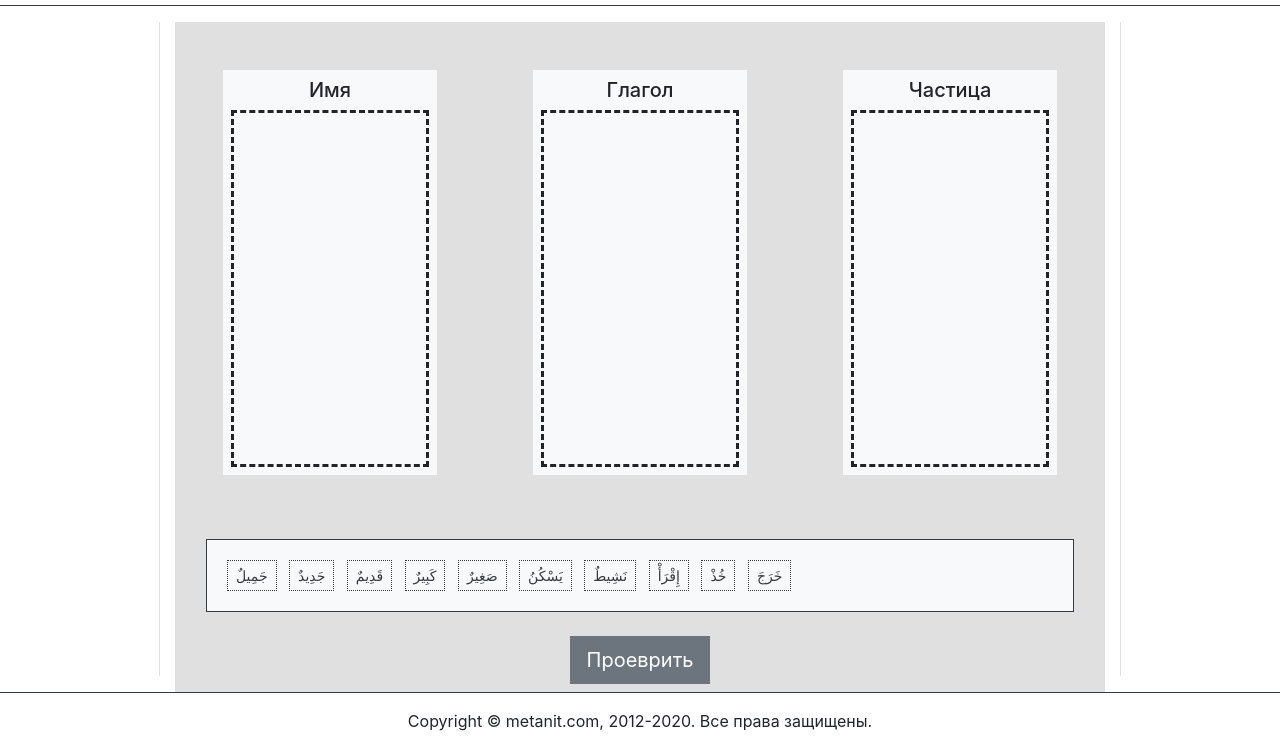
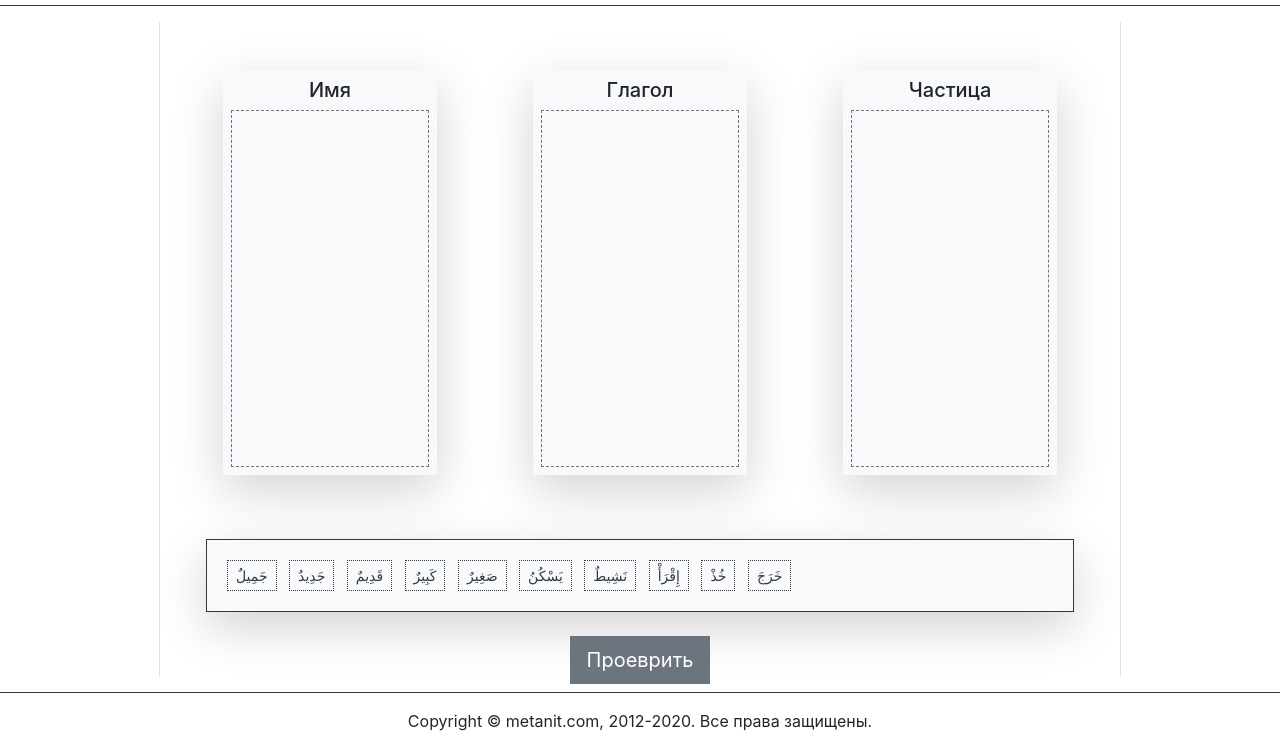
Before and after one commit to altamir95/altamidwedr95.github.io, a plain HTML site: page index.html in a window 1280 px wide. Shown: the part 51-800 px from the top of the page. Drawn offline with nearby package versions, Linux system fonts and the light colour scheme; a script that the page names is missing.

Commit message:
13.11.2020-0.06

```diff
--- a/dragDemo.css
+++ b/dragDemo.css
@@ -18,7 +18,6 @@ body{
   height: 100%;
 }
 .transfer-correctly{
-  background-color: #e0e0e0;
 }
 .transfer-correctly-droppable-place{
 height: fit-content;
@@ -27,6 +26,8 @@ background-color: #f8f9fa;
 }
 .transfer-correctly-droppable{
   border-style: dashed !important;
+  border-width: 1px !important;
+
 }
 .h-inherit{
   height: inherit;
--- a/index.html
+++ b/index.html
@@ -45,30 +45,30 @@
             <div class="row  flex-grow-1 ">
 
               <div
-                class="col col-sm col-md col-lg col-xl transfer-correctly-droppable-place m-1 m-sm-5 m-lg-5 m-md-5 m-xl-5 p-2  h-inherit d-flex flex-column ">
+                class="col col-sm col-md col-lg col-xl  transfer-correctly-droppable-place m-1 m-sm-5 m-lg-5 m-md-5 m-xl-5 p-2  h-inherit d-flex flex-column shadow-lg">
                 <h5 class="text-center">Имя</h5>
                 <div
-                  class="transfer-correctly-droppable flex-grow-1 d-flex d-xl-block  flex-column align-items-center droppable">
+                  class="transfer-correctly-droppable flex-grow-1 d-flex d-xl-block border-secondary  flex-column align-items-center droppable">
                 </div>
               </div>
 
               <div
-                class="col col-sm col-md col-lg col-xl  transfer-correctly-droppable-place m-1 m-sm-5 m-lg-5 m-md-5 m-xl-5 p-2   h-inherit d-flex flex-column ">
+                class="col col-sm col-md col-lg col-xl  transfer-correctly-droppable-place m-1 m-sm-5 m-lg-5 m-md-5 m-xl-5 p-2   h-inherit d-flex flex-column shadow-lg">
                 <h5 class="text-center">Глагол</h5>
                 <div
-                  class="transfer-correctly-droppable flex-grow-1 d-flex d-xl-block  flex-column align-items-center droppable">
+                  class="transfer-correctly-droppable flex-grow-1 d-flex d-xl-block border-secondary flex-column align-items-center droppable">
                 </div>
               </div>
 
               <div
-                class="col col-sm col-md col-lg col-xl  transfer-correctly-droppable-place m-1 m-sm-5 m-lg-5 m-md-5 m-xl-5 p-2   h-inherit d-flex flex-column ">
+                class="col col-sm col-md col-lg col-xl  transfer-correctly-droppable-place m-1 m-sm-5 m-lg-5 m-md-5 m-xl-5 p-2   h-inherit d-flex flex-column shadow-lg">
                 <h5 class="text-center">Частица</h5>
                 <div
-                  class="transfer-correctly-droppable flex-grow-1 d-flex d-xl-block  flex-column align-items-center droppable">
+                  class="transfer-correctly-droppable flex-grow-1 d-flex d-xl-block border-secondary flex-column align-items-center droppable">
                 </div>
               </div>
             </div>
-            <div class="bg-light m-3 p-3 border border-dark erer">
+            <div class="bg-light m-3 p-3 border border-dark shadow-lg">
               <button type="button" class="btn btn-sm btn-outline-dark  border-dotted draggable m-1">جَمِيلٌ</button>
               <button type="button" class="btn btn-sm btn-outline-dark  border-dotted draggable m-1">جَدِيدٌ</button>
               <button type="button" class="btn btn-sm btn-outline-dark  border-dotted draggable m-1">قَدِيمٌ</button>
```
